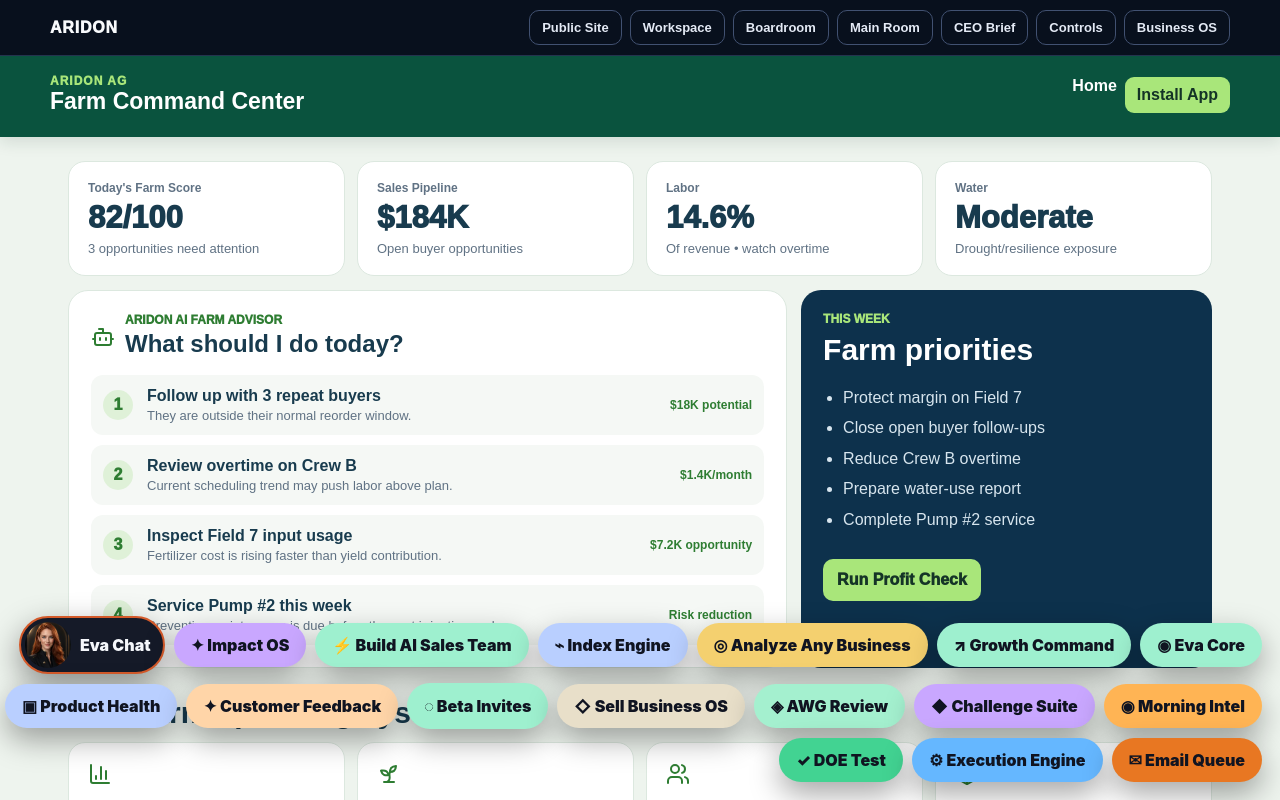
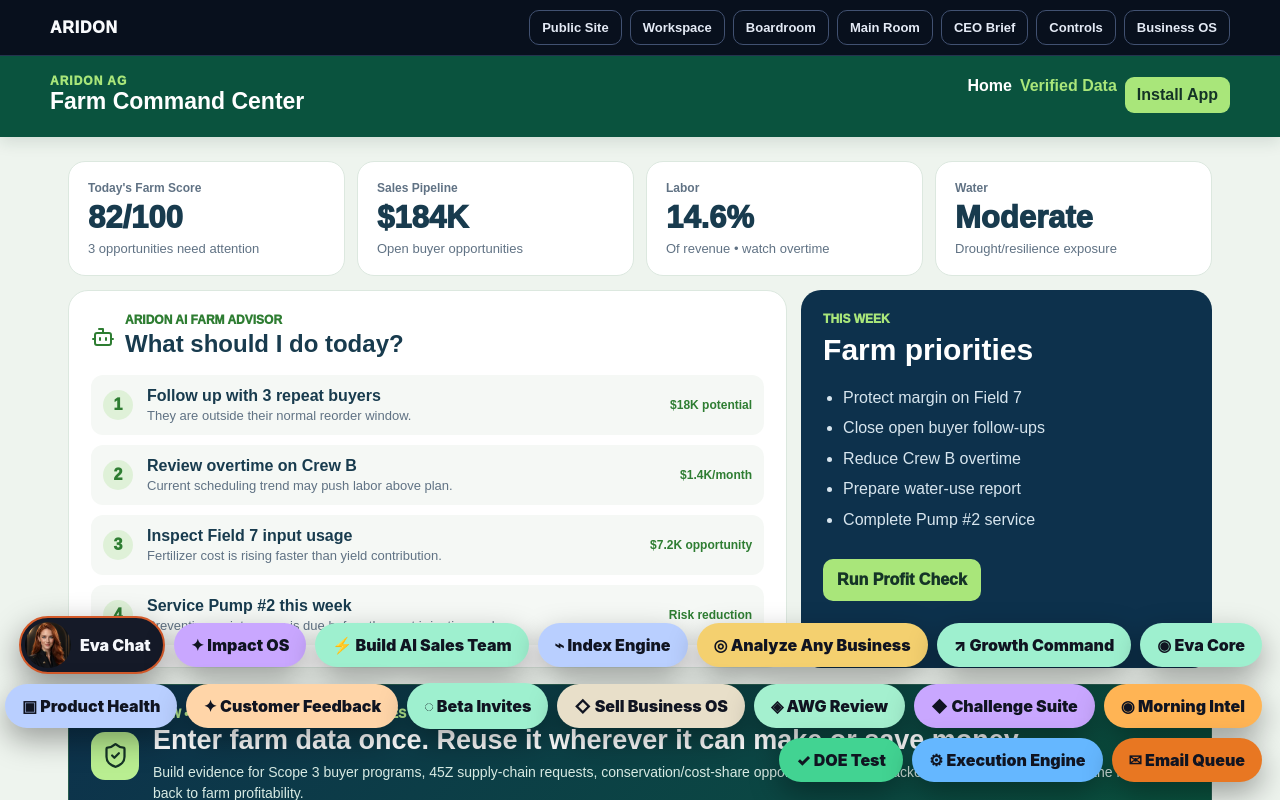
Before and after one commit to jimrusk/aridon-app, a Next.js app: page /ag/app in a window 1280 px wide. Shown: the top 800 px of the page. Built offline with nearby package versions, Linux system fonts and the light colour scheme.

Commit message:
Link verified farm data workspace from Ag command center

```diff
--- a/app/ag/app/page.tsx
+++ b/app/ag/app/page.tsx
@@ -1,5 +1,5 @@
 import Link from 'next/link';
-import { BarChart3, Bot, Droplets, Package, Sprout, Tractor, Users, WalletCards, Wrench, ClipboardList } from 'lucide-react';
+import { BarChart3, Bot, Droplets, Package, Sprout, Tractor, Users, WalletCards, Wrench, ClipboardList, ShieldCheck, ArrowRight } from 'lucide-react';
 
 const modules=[
   ['Sales & Buyers','Track contracts, buyers, follow-up and revenue opportunities',BarChart3],
@@ -14,7 +14,7 @@ const modules=[
 ];
 
 export default function AgApp(){return <main style={{minHeight:'100vh',background:'#eef4ee',color:'#183b4e',fontFamily:'Arial,sans-serif',paddingBottom:90}}>
-<header style={{background:'#0a533e',color:'#fff',padding:'18px 18px 22px',position:'sticky',top:0,zIndex:10,boxShadow:'0 4px 16px #173b2a24'}}><div style={{maxWidth:1180,margin:'auto',display:'flex',justifyContent:'space-between',gap:12,alignItems:'center',flexWrap:'wrap'}}><div><div style={{fontSize:12,fontWeight:950,color:'#a9e67a',letterSpacing:1}}>ARIDON AG</div><strong style={{fontSize:23}}>Farm Command Center</strong></div><div style={{display:'flex',gap:8,flexWrap:'wrap'}}><Link href="/ag" style={{color:'#fff',textDecoration:'none',fontWeight:800}}>Home</Link><Link href="/ag/install" style={{background:'#a9e67a',color:'#143326',textDecoration:'none',padding:'9px 12px',borderRadius:9,fontWeight:900}}>Install App</Link></div></div></header>
+<header style={{background:'#0a533e',color:'#fff',padding:'18px 18px 22px',position:'sticky',top:0,zIndex:10,boxShadow:'0 4px 16px #173b2a24'}}><div style={{maxWidth:1180,margin:'auto',display:'flex',justifyContent:'space-between',gap:12,alignItems:'center',flexWrap:'wrap'}}><div><div style={{fontSize:12,fontWeight:950,color:'#a9e67a',letterSpacing:1}}>ARIDON AG</div><strong style={{fontSize:23}}>Farm Command Center</strong></div><div style={{display:'flex',gap:8,flexWrap:'wrap'}}><Link href="/ag" style={{color:'#fff',textDecoration:'none',fontWeight:800}}>Home</Link><Link href="/ag/verified-data" style={{color:'#a9e67a',textDecoration:'none',fontWeight:900}}>Verified Data</Link><Link href="/ag/install" style={{background:'#a9e67a',color:'#143326',textDecoration:'none',padding:'9px 12px',borderRadius:9,fontWeight:900}}>Install App</Link></div></div></header>
 <section style={{maxWidth:1180,margin:'auto',padding:'24px 18px'}}>
 <div style={{display:'grid',gridTemplateColumns:'repeat(auto-fit,minmax(220px,1fr))',gap:12}}>
 <Card title="Today's Farm Score" value="82/100" sub="3 opportunities need attention" />
@@ -28,6 +28,8 @@ export default function AgApp(){return <main style={{minHeight:'100vh',backgroun
 <section style={{background:'#0d314c',color:'#fff',borderRadius:20,padding:22}}><div style={{fontSize:12,fontWeight:950,color:'#a9e67a'}}>THIS WEEK</div><h2 style={{fontSize:30,margin:'7px 0 12px'}}>Farm priorities</h2><ul style={{lineHeight:1.9,paddingLeft:20,color:'#d7e5ee'}}><li>Protect margin on Field 7</li><li>Close open buyer follow-ups</li><li>Reduce Crew B overtime</li><li>Prepare water-use report</li><li>Complete Pump #2 service</li></ul><Link href="/ag#profit-check" style={{display:'inline-block',marginTop:8,background:'#a9e67a',color:'#153427',textDecoration:'none',fontWeight:950,padding:'12px 14px',borderRadius:10}}>Run Profit Check</Link></section>
 </div>
 
+<Link href="/ag/verified-data" style={{display:'block',textDecoration:'none',color:'inherit',marginTop:16}}><section style={{background:'linear-gradient(135deg,#0d314c,#0a533e)',color:'#fff',borderRadius:20,padding:22,border:'1px solid #295e51'}}><div style={{display:'grid',gridTemplateColumns:'auto 1fr auto',gap:14,alignItems:'center'}}><div style={{width:48,height:48,borderRadius:14,background:'#b9ee91',display:'grid',placeItems:'center'}}><ShieldCheck size={27} color="#153427"/></div><div><div style={{fontSize:12,fontWeight:950,color:'#b9ee91'}}>NEW • VERIFIED FARM DATA & INCENTIVES</div><h2 style={{margin:'4px 0 6px',fontSize:27}}>Enter farm data once. Reuse it wherever it can make or save money.</h2><div style={{color:'#d8ebe4',lineHeight:1.5,fontSize:14}}>Build evidence for Scope 3 buyer programs, 45Z supply-chain requests, conservation/cost-share opportunities, lender packets and audits, then connect the result back to farm profitability.</div></div><ArrowRight size={24} color="#b9ee91"/></div></section></Link>
+
 <h2 style={{fontSize:30,margin:'28px 0 12px'}}>Your farm operating system</h2>
 <div style={{display:'grid',gridTemplateColumns:'repeat(auto-fit,minmax(230px,1fr))',gap:12}}>{modules.map(([title,text,Icon]:any)=><section key={title} style={{background:'#fff',borderRadius:17,padding:19,border:'1px solid #dce8df'}}><Icon size={24} color="#2e7d32"/><h3 style={{margin:'10px 0 6px'}}>{title}</h3><p style={{margin:0,color:'#607284',lineHeight:1.5,fontSize:14}}>{text}</p></section>)}</div>
 
```
